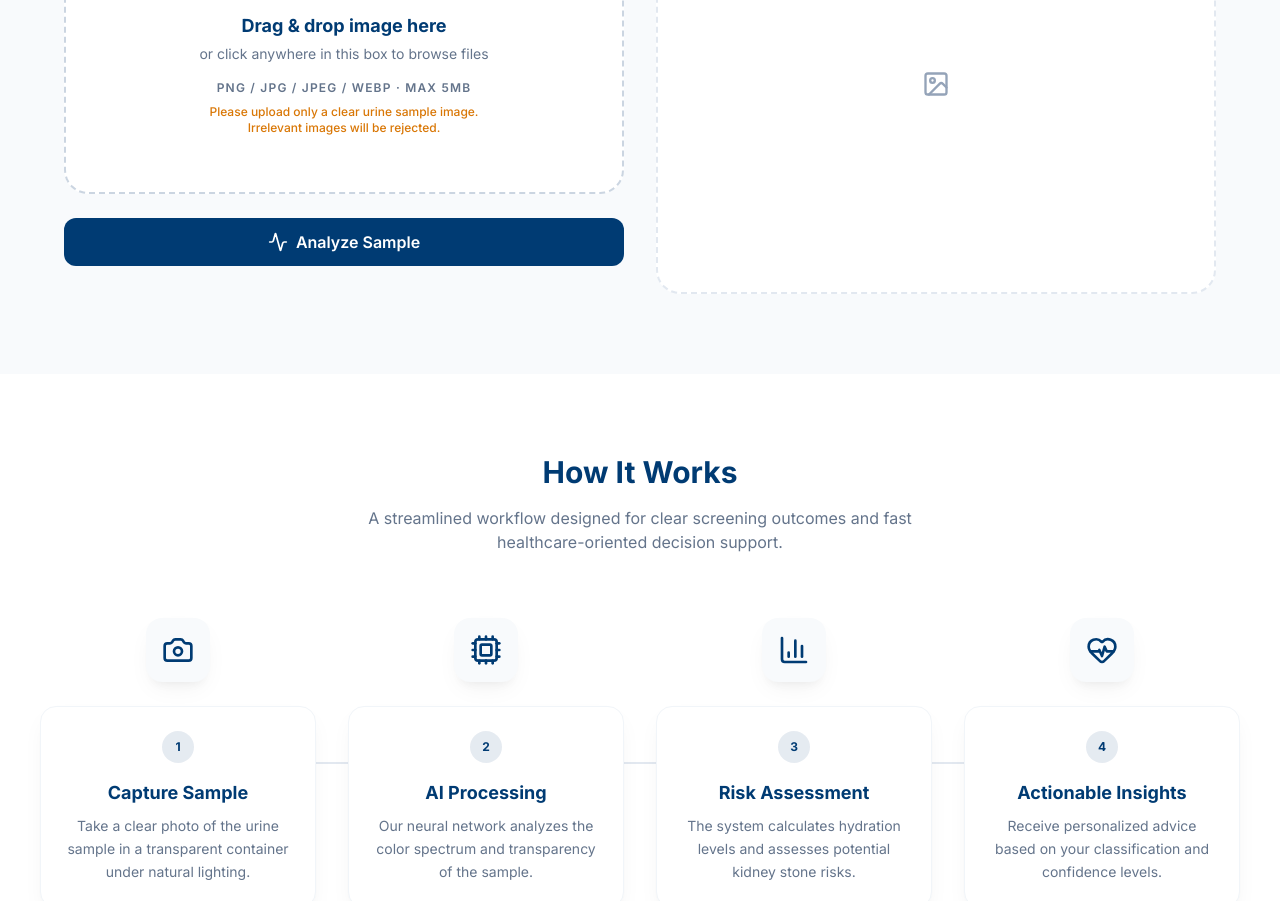
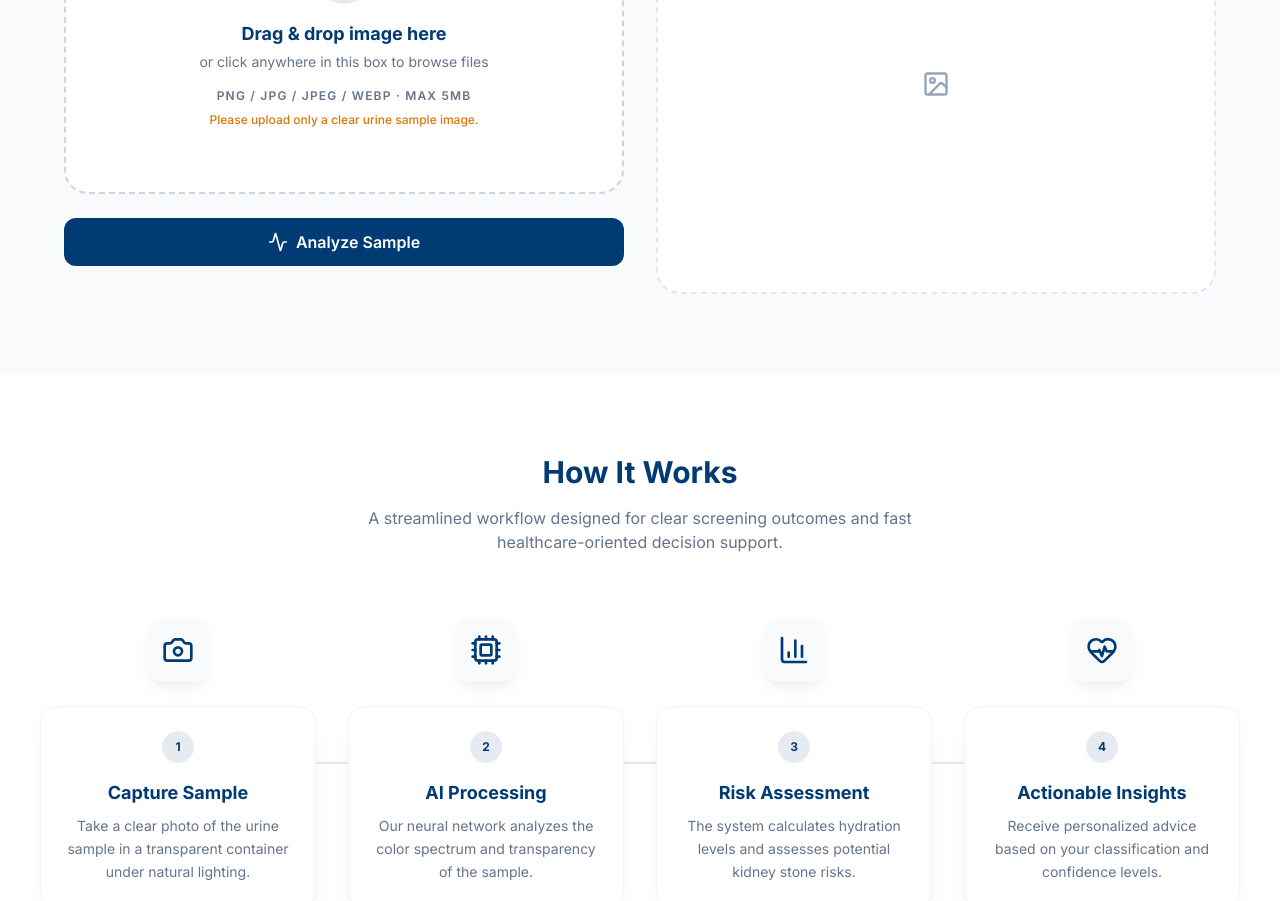
Before and after one commit to malkiaman-dev/Urine-Hydration-Stone-Risk-Detection-System, a React (Vite) app in the folder frontend/: page / in a window 1280 px wide. Shown: the part 1082-1983 px from the top of the page. Built offline with nearby package versions, Linux system fonts and the light colour scheme; no server answers.

Commit message:
updated warning message

```diff
--- a/frontend/src/components/UploadAnalyzer.jsx
+++ b/frontend/src/components/UploadAnalyzer.jsx
@@ -185,8 +185,7 @@ const UploadAnalyzer = () => {
                   </p>
 
                   <p className="mt-2 max-w-xs text-xs font-medium text-amber-600">
-                    Please upload only a clear urine sample image. Irrelevant
-                    images will be rejected.
+                    Please upload only a clear urine sample image.
                   </p>
 
                   <input
```
